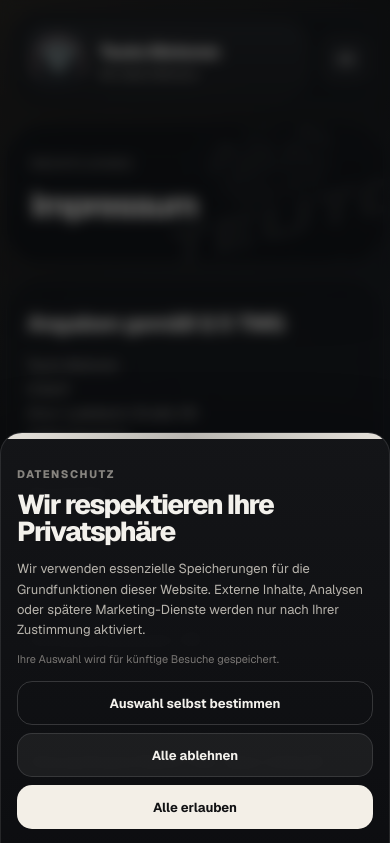
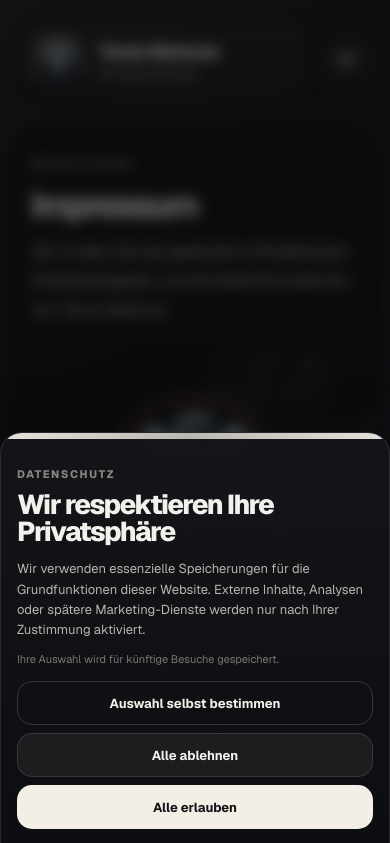
Before and after one commit to ot2424/revivalmotoren, a website: page pages/impressum.html in a window 390 px wide. Shown: the top 843 px of the page. Drawn offline with nearby package versions, Linux system fonts and the light colour scheme.

Commit message:
Added logo to the page

```diff
--- a/pages/impressum.html
+++ b/pages/impressum.html
@@ -196,7 +196,13 @@ a{color:inherit}
   border:1px solid rgba(255,255,255,.06);
   color:var(--hero-text);
   box-shadow:var(--shadow);
+  display:grid;
+  grid-template-columns:minmax(0,1fr) minmax(240px, 420px);
+  align-items:center;
+  gap:28px;
+  overflow:hidden;
 }
+.hero-copy{min-width:0}
 .eyebrow{
   display:inline-flex;
   margin-bottom:14px;
@@ -218,6 +224,19 @@ a{color:inherit}
   font-size:16px;
   line-height:1.82;
   color:var(--hero-soft);
+}
+.hero-art{
+  display:flex;
+  align-items:center;
+  justify-content:flex-end;
+  min-width:0;
+}
+.hero-art img{
+  width:min(100%, 380px);
+  height:auto;
+  display:block;
+  object-fit:contain;
+  filter:drop-shadow(0 18px 38px rgba(0,0,0,.28));
 }
 .content-card{
   margin-top:18px;
@@ -259,7 +278,17 @@ a{color:inherit}
 }
 @media(max-width:768px){
   .page{width:calc(100% - 12px);padding:12px 0 44px}
-  .hero{padding:24px}
+  .hero{
+    padding:24px;
+    grid-template-columns:1fr;
+    gap:22px;
+  }
+  .hero-art{
+    justify-content:center;
+  }
+  .hero-art img{
+    width:min(100%, 300px);
+  }
   .content-card{padding:24px 20px}
   .topbar{padding:8px;grid-template-columns:minmax(0,1fr) auto}
   .topbar-center,.topbar-actions{display:none}
@@ -312,8 +341,14 @@ a{color:inherit}
     </header>
 
     <section class="hero">
-      <span class="eyebrow" id="imprintHeroEyebrow">Rechtliches</span>
-      <h1 id="imprintHeroTitle">Impressum</h1>
+      <div class="hero-copy">
+        <span class="eyebrow" id="imprintHeroEyebrow">Rechtliches</span>
+        <h1 id="imprintHeroTitle">Impressum</h1>
+        <p id="imprintHeroSubtitle">Hier finden Sie die gesetzlich erforderlichen Anbieterangaben und Kontaktinformationen von Teuto Motoren.</p>
+      </div>
+      <div class="hero-art" aria-hidden="true">
+        <img src="../assets/branding/teuto-logo-full-final.png" alt="">
+      </div>
     </section>
 
     <section class="content-card" id="imprintContent"></section>
@@ -330,6 +365,7 @@ a{color:inherit}
     const imprint = (window.sitePagesContent && window.sitePagesContent.imprintPage) || {};
     document.getElementById('imprintHeroEyebrow').textContent = imprint.hero?.eyebrow || 'Rechtliches';
     document.getElementById('imprintHeroTitle').textContent = imprint.hero?.title || 'Impressum';
+    document.getElementById('imprintHeroSubtitle').textContent = imprint.hero?.subtitle || 'Hier finden Sie die gesetzlich erforderlichen Anbieterangaben und Kontaktinformationen von Teuto Motoren.';
     document.getElementById('imprintContent').innerHTML = (imprint.sections || []).map(section => `
       <h2>${section.title}</h2>
       ${(section.paragraphs || []).map(paragraph => `<p>${paragraph}</p>`).join('')}
```
